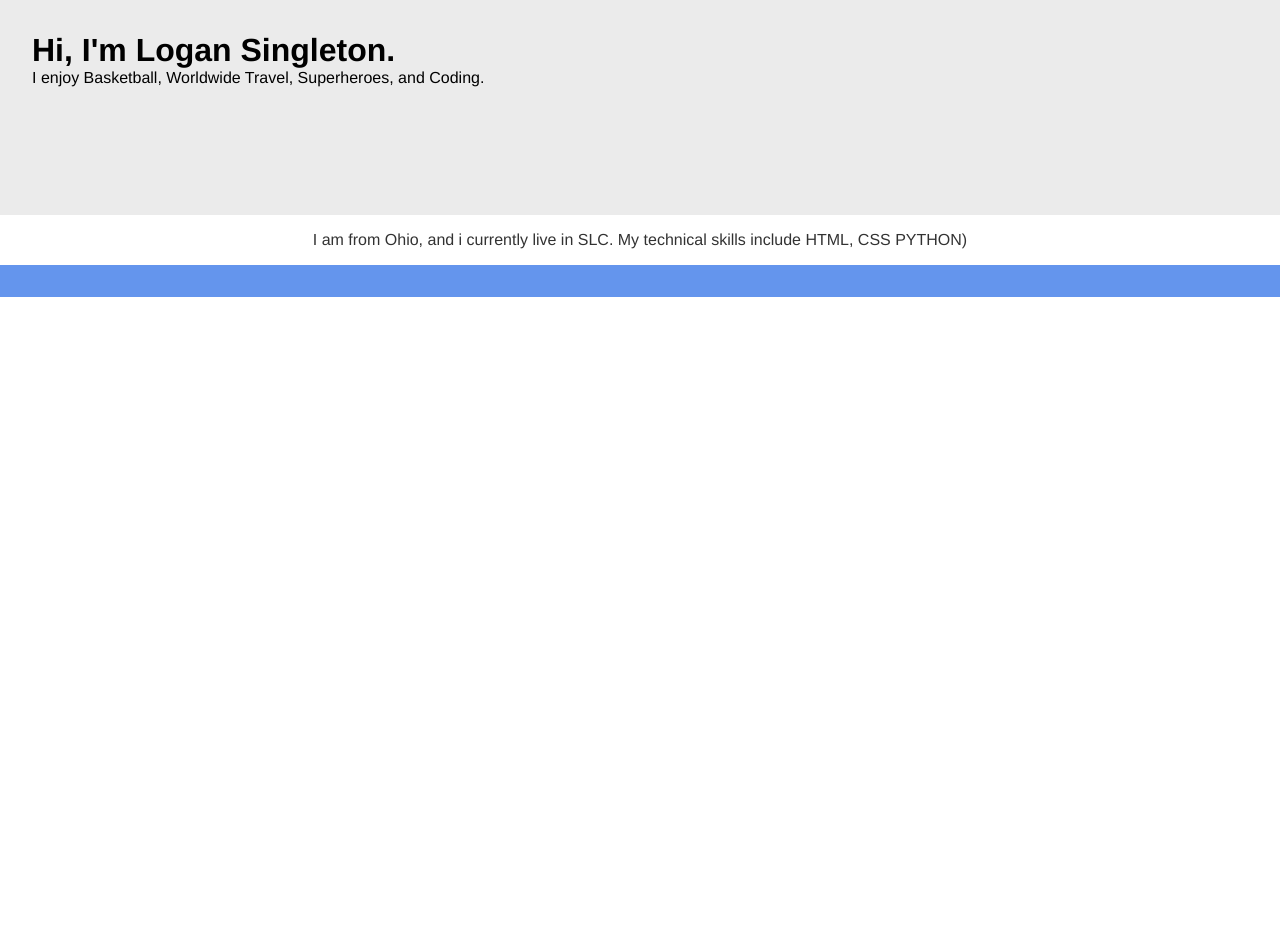
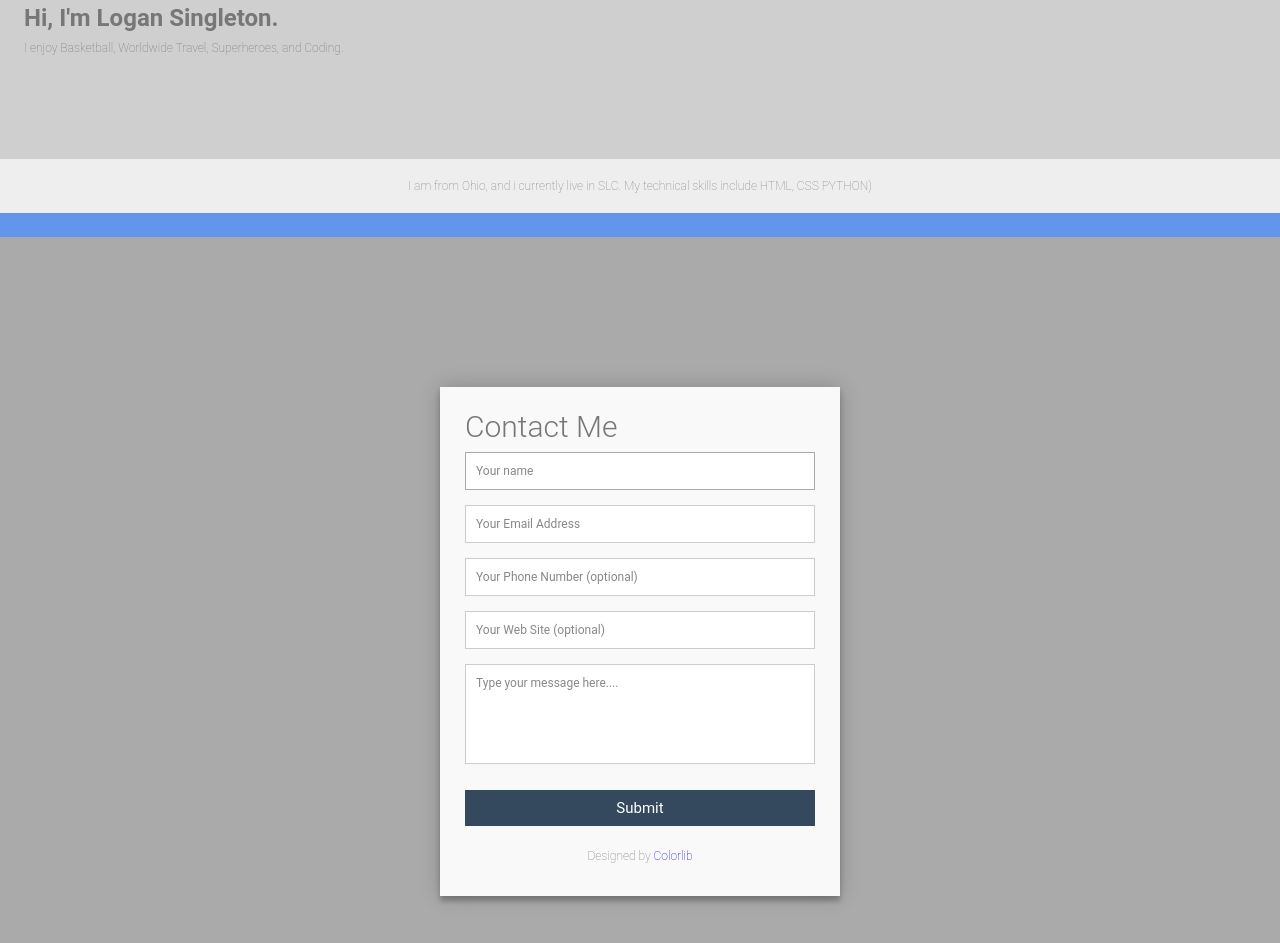
Before and after one commit to SnoopLawg/LS-Portfolio-Website, a plain HTML site: page index.html in a window 1280 px wide. Shown: the part 173-1116 px from the top of the page. Before the commit the page ends 800 px from the top, so only its background shows below. Drawn offline with Linux system fonts and the light colour scheme.

Commit message:
change name?

```diff
--- a/Homepage.css
+++ b/Homepage.css
@@ -61,6 +61,159 @@ input[type=checkbox] {
     font-size: 24px;
     user-select: none;
 }
+
+/* CONTACT FORM*/
+
+@import url(https://fonts.googleapis.com/css?family=Roboto:400,300,600,400italic);
+
+* {
+    margin: 0;
+    padding: 0;
+    box-sizing: border-box;
+    -webkit-box-sizing: border-box;
+    -moz-box-sizing: border-box;
+    -webkit-font-smoothing: antialiased;
+    -moz-font-smoothing: antialiased;
+    -o-font-smoothing: antialiased;
+    text-rendering: optimizeLegibility;
+}
+
+body {
+    font-family: "Roboto", Helvetica, Arial, sans-serif;
+    font-weight: 100;
+    font-size: 12px;
+    line-height: 30px;
+    color: #777;
+    background: #aaa;
+}
+
+.container {
+    max-width: 400px;
+    width: 100%;
+    margin: 0 auto;
+    position: relative;
+}
+
+#contact input[type="text"],
+#contact input[type="email"],
+#contact input[type="tel"],
+#contact input[type="url"],
+#contact textarea,
+#contact button[type="submit"] {
+    font: 400 12px/16px "Roboto", Helvetica, Arial, sans-serif;
+}
+
+#contact {
+    background: #F9F9F9;
+    padding: 25px;
+    margin: 150px 0;
+    box-shadow: 0 0 20px 0 rgba(0, 0, 0, 0.2), 0 5px 5px 0 rgba(0, 0, 0, 0.24);
+}
+
+#contact h3 {
+    display: block;
+    font-size: 30px;
+    font-weight: 300;
+    margin-bottom: 10px;
+}
+
+#contact h4 {
+    margin: 5px 0 15px;
+    display: block;
+    font-size: 13px;
+    font-weight: 400;
+}
+
+fieldset {
+    border: medium none !important;
+    margin: 0 0 10px;
+    min-width: 100%;
+    padding: 0;
+    width: 100%;
+}
+
+#contact input[type="text"],
+#contact input[type="email"],
+#contact input[type="tel"],
+#contact input[type="url"],
+#contact textarea {
+    width: 100%;
+    border: 1px solid #ccc;
+    background: #FFF;
+    margin: 0 0 5px;
+    padding: 10px;
+}
+
+#contact input[type="text"]:hover,
+#contact input[type="email"]:hover,
+#contact input[type="tel"]:hover,
+#contact input[type="url"]:hover,
+#contact textarea:hover {
+    -webkit-transition: border-color 0.3s ease-in-out;
+    -moz-transition: border-color 0.3s ease-in-out;
+    transition: border-color 0.3s ease-in-out;
+    border: 1px solid #aaa;
+}
+
+#contact textarea {
+    height: 100px;
+    max-width: 100%;
+    resize: none;
+}
+
+#contact button[type="submit"] {
+    cursor: pointer;
+    width: 100%;
+    border: none;
+    background: #34495e;
+    color: #FFF;
+    margin: 0 0 5px;
+    padding: 10px;
+    font-size: 15px;
+}
+
+#contact button[type="submit"]:hover {
+    background: #c4c4c4;
+    -webkit-transition: background 0.3s ease-in-out;
+    -moz-transition: background 0.3s ease-in-out;
+    transition: background-color 0.3s ease-in-out;
+}
+
+#contact button[type="submit"]:active {
+    box-shadow: inset 0 1px 3px rgba(0, 0, 0, 0.5);
+}
+
+.copyright {
+    text-align: center;
+}
+
+#contact input:focus,
+#contact textarea:focus {
+    outline: 0;
+    border: 1px solid #aaa;
+}
+
+::-webkit-input-placeholder {
+    color: #888;
+}
+
+:-moz-placeholder {
+    color: #888;
+}
+
+::-moz-placeholder {
+    color: #888;
+}
+
+:-ms-input-placeholder {
+    color: #888;
+}
+
+
+
+
+
+
 
 @media (max-width: 768px) {
     .menu {
--- a/Homepage.html
+++ b/index.html
@@ -49,6 +49,31 @@
                 <!--Personal CRM-->
             </div>
         </div>
+        <div class="container">
+            <form id="contact" action="" method="post">
+                <h3>Contact Me</h3>
+                <fieldset>
+                    <input placeholder="Your name" type="text" tabindex="1" required autofocus>
+                </fieldset>
+                <fieldset>
+                    <input placeholder="Your Email Address" type="email" tabindex="2" required>
+                </fieldset>
+                <fieldset>
+                    <input placeholder="Your Phone Number (optional)" type="tel" tabindex="3" required>
+                </fieldset>
+                <fieldset>
+                    <input placeholder="Your Web Site (optional)" type="url" tabindex="4" required>
+                </fieldset>
+                <fieldset>
+                    <textarea placeholder="Type your message here...." tabindex="5" required></textarea>
+                </fieldset>
+                <fieldset>
+                    <button name="submit" type="submit" id="contact-submit" data-submit="...Sending">Submit</button>
+                </fieldset>
+                <p class="copyright">Designed by <a href="https://colorlib.com" target="_blank"
+                        title="Colorlib">Colorlib</a></p>
+            </form>
+        </div>
     </div>
 
 </body>
```
